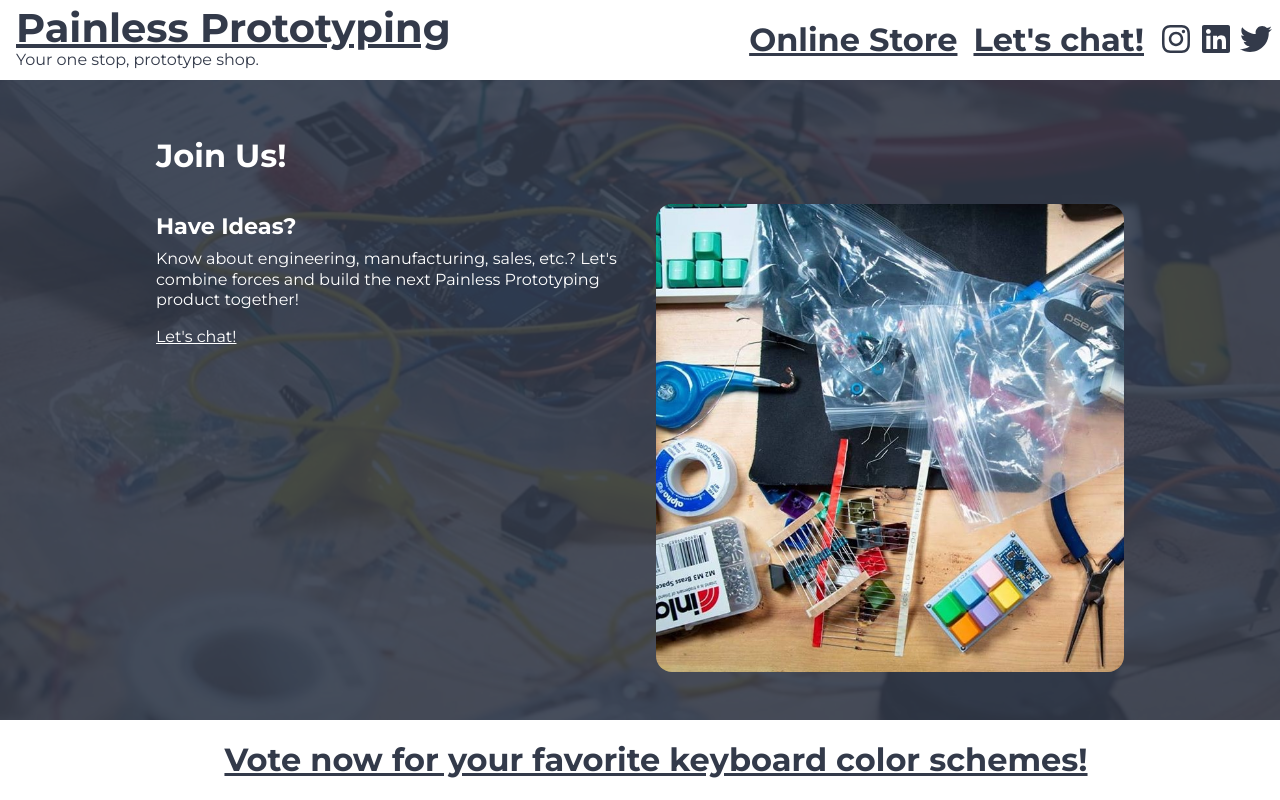
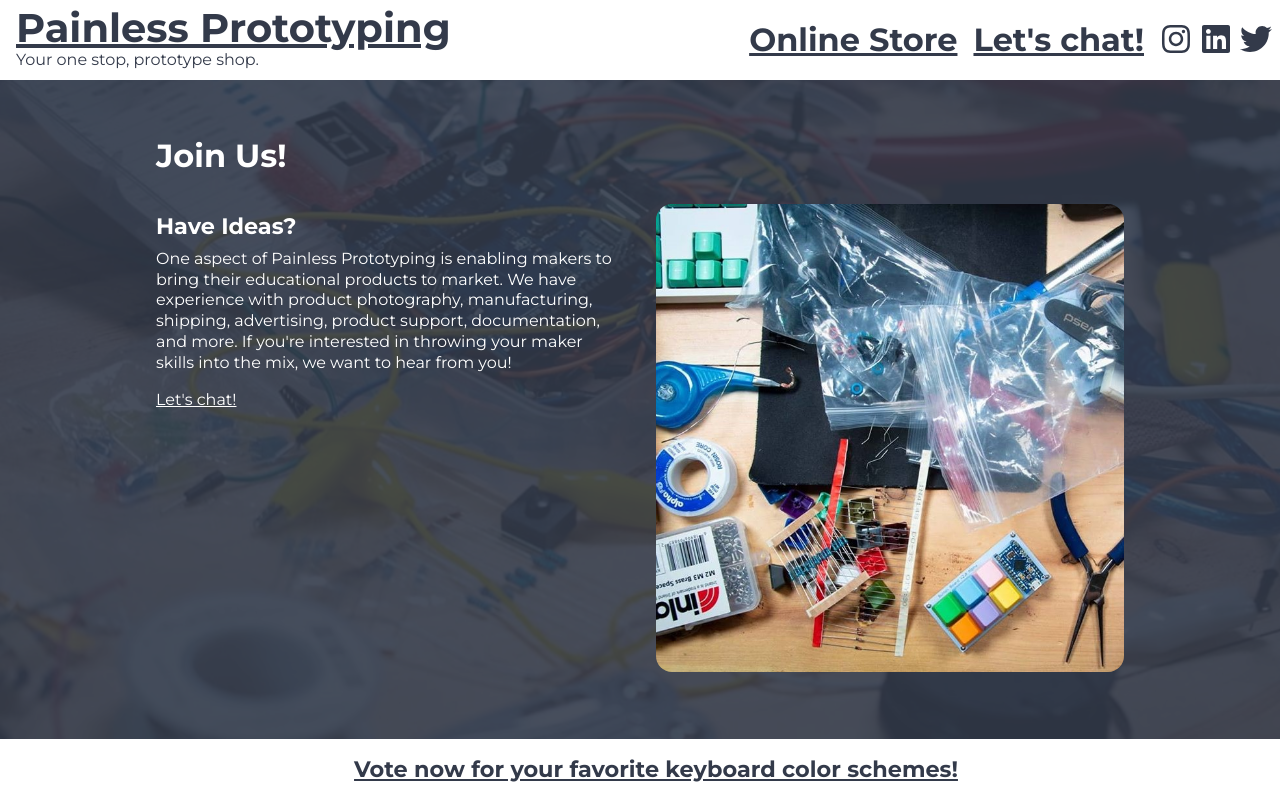
Before and after one commit to TravisBumgarner/Project-Graveyard, a React app: page /joinus in a window 1280 px wide. Built offline with nearby package versions, Linux system fonts and the light colour scheme; a web font is replaced by a local one.

Commit message:
small tweaks to Join us Page

```diff
--- a/src/App/components/Footer.tsx
+++ b/src/App/components/Footer.tsx
@@ -1,7 +1,7 @@
 import styled from 'styled-components'
 import React from 'react'
 import { PRIMARY_COLOR, SECONDARY_COLOR, media } from 'Theme'
-import { H1, H2 } from 'sharedComponents'
+import { H3 } from 'sharedComponents'
 
 
 const FooterWrapper = styled.div`
@@ -31,7 +31,7 @@
 const Footer = () => {
     return (
         <FooterWrapper>
-            <H2><a target="_blank" href="https://forms.gle/DXsBoCmJhyBsvYacA">Vote now for your favorite keyboard color schemes!</a></H2>
+            <H3><a target="_blank" href="https://forms.gle/DXsBoCmJhyBsvYacA">Vote now for your favorite keyboard color schemes!</a></H3>
         </FooterWrapper>
     )
 }
--- a/src/App/components/JoinUs/JoinUs.tsx
+++ b/src/App/components/JoinUs/JoinUs.tsx
@@ -28,8 +28,7 @@
           <Section>
             <H3>Have Ideas?</H3>
             <Text>
-              Know about engineering, manufacturing, sales, etc.? Let's combine forces and build the next Painless Prototyping
-              product together!
+              One aspect of Painless Prototyping is enabling makers to bring their educational products to market. We have experience with product photography, manufacturing, shipping, advertising, product support, documentation, and more. If you're interested in throwing your maker skills into the mix, we want to hear from you!
             </Text>
             <Text>
               <a target="_blank" href="https://forms.gle/NcnSaG8qsPHg6iJz7">
@@ -42,7 +41,7 @@
           </Section>
         </SectionContent>
       </SectionWrapper>
-    </JoinUsWrapper>
+    </JoinUsWrapper >
   )
 }
 
```
